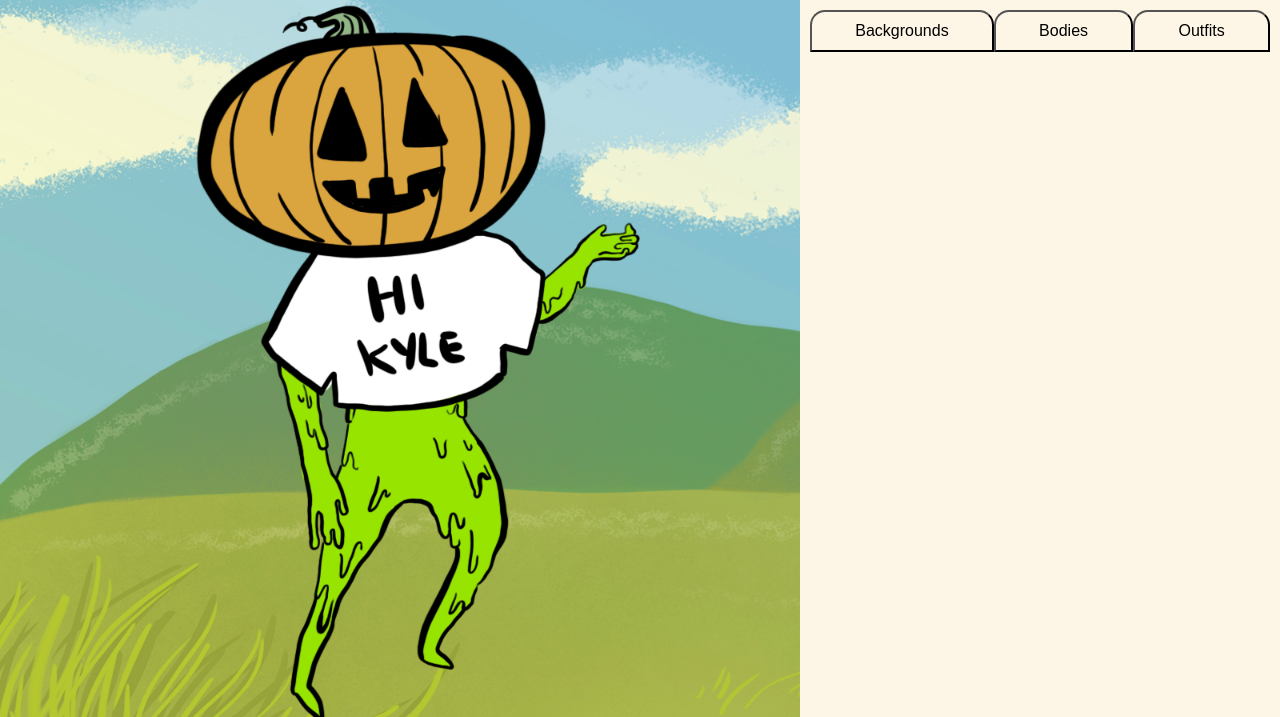
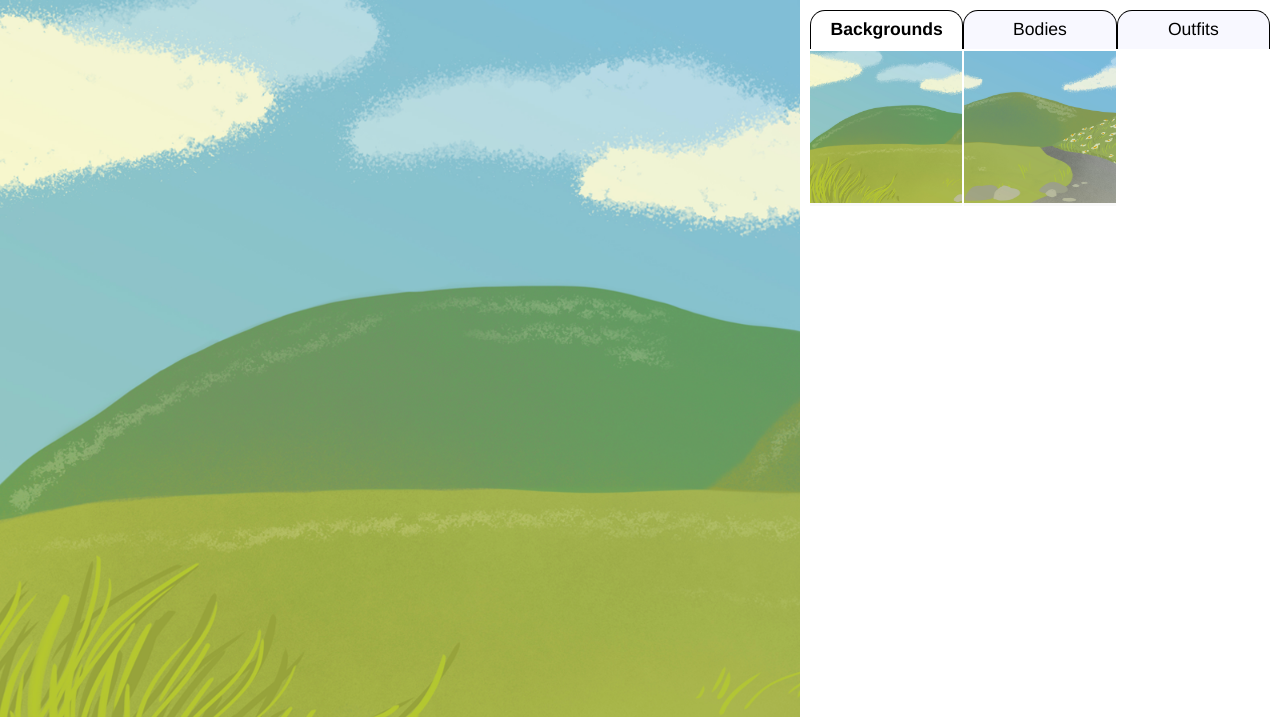
Before and after one commit to kylerobertduncan/cooleyWears, a plain HTML site: page index.html in a window 1280 px wide. Shown: the top 717 px of the page. Drawn offline with Linux system fonts and the light colour scheme.

Commit message:
Tab and grid selector functional

```diff
--- a/images.js
+++ b/images.js
@@ -2,49 +2,49 @@ export const images = [
   {
     altText: "Hills",
     id: "background1",
-    type: "background",
-    path: "backgrounds/Test_field_1.png"
+    path: "backgrounds/Test_field_1.png",
+    type: "backgrounds"
   },
   {
     altText: "Path",
     id: "background2",
-    type: "background",
-    path: "backgrounds/Test_field_2.png"
+    path: "backgrounds/Test_field_2.png",
+    type: "backgrounds"
   },
   {
     altText: "Imp",
-    id: "character1",
-    type: "character",
-    path: "bodies/Test_Imp.png"
+    id: "body1",
+    path: "bodies/Test_Imp.png",
+    type: "bodies"
   },
   {
     altText: "Mouse",
-    id: "character2",
-    type: "character",
-    path: "bodies/Test_Mouse.png"
+    id: "body2",
+    path: "bodies/Test_Mouse.png",
+    type: "bodies"
   },
   {
     altText: "Slime",
-    id: "character3",
-    type: "character",
-    path: "bodies/Test_slime.png"
+    id: "body3",
+    path: "bodies/Test_slime.png",
+    type: "bodies"
   },
   {
     altText: "Dress",
-    id: "clothing1",
-    type: "clothing",
-    path: "outfits/Test_Dress.png"
+    id: "outfit1",
+    path: "outfits/Test_Dress.png",
+    type: "outfits"
   },
   {
     altText: "Hi Kyle",
-    id: "clothing2",
-    type: "clothing",
-    path: "outfits/Test_Kyle.png"
+    id: "outfit2",
+    path: "outfits/Test_Kyle.png",
+    type: "outfits"
   },
   {
     altText: "Traveller",
-    id: "clothing3",
-    type: "clothing",
-    path: "outfits/Test_Travelling.png"
+    id: "outfit3",
+    path: "outfits/Test_Travelling.png",
+    type: "outfits"
   }
 ];
--- a/index.html
+++ b/index.html
@@ -12,38 +12,30 @@
   <body>
 
     <main>
-      <h1>cooley wears...</h1>
-      <img src="./assets/backgrounds/Test_field_1.png" alt="" class="background"></img>
-      <img src="./assets/bodies/Test_slime.png" alt="" class="character"></img>
-      <img src="./assets/outfits/Test_Kyle.png" alt="" class="clothing"></img>
+      <h1>Cooley wears...</h1>
+      <img src="./assets/backgrounds/Test_field_1.png" alt="" class="backgrounds"></img>
+      <img src="" alt="" class="bodies"></img>
+      <img src="" alt="" class="outfits"></img>
     </main>
 
     <aside>
 
-      <section class="layerTabs">
-        <button class="tab">Backgrounds</button>
-        <button class="tab">Bodies</button>
-        <button class="tab">Outfits</button>
-      </section>
+      <form class="layerTabs">
 
-      <section class="layerChoices">
+        <input checked id="backgrounds" name="layer" type="radio">
+        <label class="tab" for="backgrounds">Backgrounds</label>
 
-      </section>
+        <input id="bodies" name="layer" type="radio">
+        <label class="tab" for="bodies">Bodies</label>
 
-      <!-- <div class="background">
-        <button id="background1">Hills</button>
-        <button id="background2">Path</button>
-      </div>
-      <div class="character">
-        <button id="character1">Imp</button>
-        <button id="character2">Mouse</button>
-        <button id="character3">Slime</button>
-      </div>
-      <div class="clothing">
-        <button id="clothing1">Dress</button>
-        <button id="clothing2">Hi Kyle</button>
-        <button id="clothing3">Travelling</button>
-      </div> -->
+        <input id="outfits" name="layer" type="radio">
+        <label class="tab" for="outfits">Outfits</label>
+
+      </form>
+
+      <ul class="layerChoices">
+
+      </ul>
 
     </aside>
 
--- a/script.js
+++ b/script.js
@@ -1,66 +1,33 @@
-// const options = [
-//   {
-//     "altText": "Hills",
-//     "id": "background1",
-//     "type": "background",
-//     "path": "backgrounds/Test_field_1.png"
-//   },
-//   {
-//     "altText": "Path",
-//     "id": "background2",
-//     "type": "background",
-//     "path": "backgrounds/Test_field_2.png"
-//   },
-//   {
-//     "altText": "Imp",
-//     "id": "character1",
-//     "type": "character",
-//     "path": "bodies/Test_Imp.png"
-//   },
-//   {
-//     "altText": "Mouse",
-//     "id": "character2",
-//     "type": "character",
-//     "path": "bodies/Test_Mouse.png"
-//   },
-//   {
-//     "altText": "Slime",
-//     "id": "character3",
-//     "type": "character",
-//     "path": "bodies/Test_slime.png"
-//   },
-//   {
-//     "altText": "Dress",
-//     "id": "clothing1",
-//     "type": "clothing",
-//     "path": "outfits/Test_Dress.png"
-//   },
-//   {
-//     "altText": "Hi Kyle",
-//     "id": "clothing2",
-//     "type": "clothing",
-//     "path": "outfits/Test_Kyle.png"
-//   },
-//   {
-//     "altText": "Traveller",
-//     "id": "clothing3",
-//     "type": "clothing",
-//     "path": "outfits/Test_Travelling.png"
-//   }
-// ]
-
-// const buttons = document.querySelectorAll("button");
-// buttons.forEach(b => {
-//   const option = options.filter(o => o.id === b.id);
-//   console.log(option);
-//   const { altText, path, type } = option[0];
-//   const layer = document.querySelector(`.${type}`);
-//   b.addEventListener("click", () => {
-//     layer.src = `./assets/${path}`;
-//     layer.alt = altText;
-//   })
-// });
-
 import { images } from "./images.js";
 
-console.log(images);
+function changeLayer(id) {
+  const info = images.filter(i => i.id == id);
+  const {altText, path, type } = info[0];
+  const layer = document.querySelector(`.${type}`);
+  layer.alt = altText;
+  layer.src = `./assets/${path}`;
+}
+
+function changeTab(layer) {
+  const options = images.filter(i => i.type == layer);
+
+  const ul = document.querySelector(".layerChoices");
+  ul.innerHTML = "";
+
+  options.forEach(o => {
+    const {altText, id, path} = o;
+    const li = document.createElement("li");
+    const button = document.createElement("button");
+    button.id = id;
+    button.innerHTML = `
+      <img alt=${altText} src="./assets/${path}"/>
+    `;
+    li.appendChild(button);
+    ul.appendChild(li);
+    button.addEventListener("click", () => changeLayer(id));
+  })
+}
+
+const tabs = document.querySelector(".layerTabs");
+tabs.addEventListener("input", e => changeTab(e.target.id));
+changeTab("backgrounds");
--- a/setup.css
+++ b/setup.css
@@ -1,5 +1,5 @@
 html {
-  line-height: 1.15;
+  line-height: 1;
   -ms-text-size-adjust: 100%;
   -webkit-text-size-adjust: 100%
 }
--- a/style.css
+++ b/style.css
@@ -1,26 +1,31 @@
 @import "setup.css";
 
+/* universal */
 body {
-  background-color: oldlace;
   display: flex;
   flex-direction: column;
+  font-family: Helvetica, Arial, sans-serif;
   justify-content: stretch;
   height: 100vh;
   width: 100vw;
 }
 
+/* main -- picture */
+main {
+  height: 100vw;
+  flex-shrink: 0;
+  min-height: 375px;
+  position: relative;
+}
+
 h1 {
   bottom: 0;
+  font-size: 1.4rem;
+  opacity: 0.25;
   padding: 20px;
   position: absolute;
   right: 0;
   z-index: 50;
-}
-
-main {
-  height: 100vw;
-  min-height: 375px;
-  position: relative;
 }
 
 main img {
@@ -29,35 +34,61 @@ main img {
   max-width: 100%;
 }
 
+/* aside -- selection */
 aside {
   flex-grow: 1;
-  padding: 10px;
+  padding: 5px;
 }
 
 .layerTabs {
   display: flex;
+  justify-content: space-evenly;
+  margin-bottom: 2px;
+}
+
+.layerTabs input {
+  overflow: hidden;
+  position: absolute;
+  width: 0;
+}
+
+.layerTabs input:checked + label {
+  background-color: transparent;
+  font-weight: bold;
+}
+
+label.tab {
+  background: ghostwhite;
+  border: 1px solid black;
+  border-bottom: none;
+  border-radius: 15px 15px 0 0;
+  font-size: 0.9rem;
+  padding: 10px;
+  text-align: center;
   width: 100%;
 }
 
-button.tab {
-  background: none;
-  /* border-bottom: none; */
-  border-radius: 15px 15px 0 0;
-  flex-grow: 1;
-  padding: 10px 0;
+.layerChoices {
+  display: grid;
+  gap: 2px;
+  grid-template-columns: repeat(3, 1fr);
+  list-style: none;
+  margin: 0;
+  /* overflow-y: scroll; */
+  padding: 0;
 }
 
-aside div {
-  display: flex;
-  justify-content: space-evenly;
-  padding: 10px 0;
-  width: 100%;
+.layerChoices button {
+  background: rgba(0, 0, 0, 0.025);
+  border: none;
+  line-height: 1;
+  margin: 0;
+  padding: 0;
 }
 
-aside div button {
-  margin: 0 10px;
-  padding: 10px 0;
-  width: 100%;
+.layerChoices img {
+  max-height: 100%;
+  max-width: 100%;
 }
 
 @media (min-width: 100vh) {
@@ -68,4 +99,13 @@ aside div button {
     height: auto;
     width: 100vh;
   }
+  h1 {
+    font-size: 2.5rem;
+  }
+  aside {
+    padding: 10px;
+  }
+  label.tab {
+    font-size: 1.1rem;
+  }
 }
```
